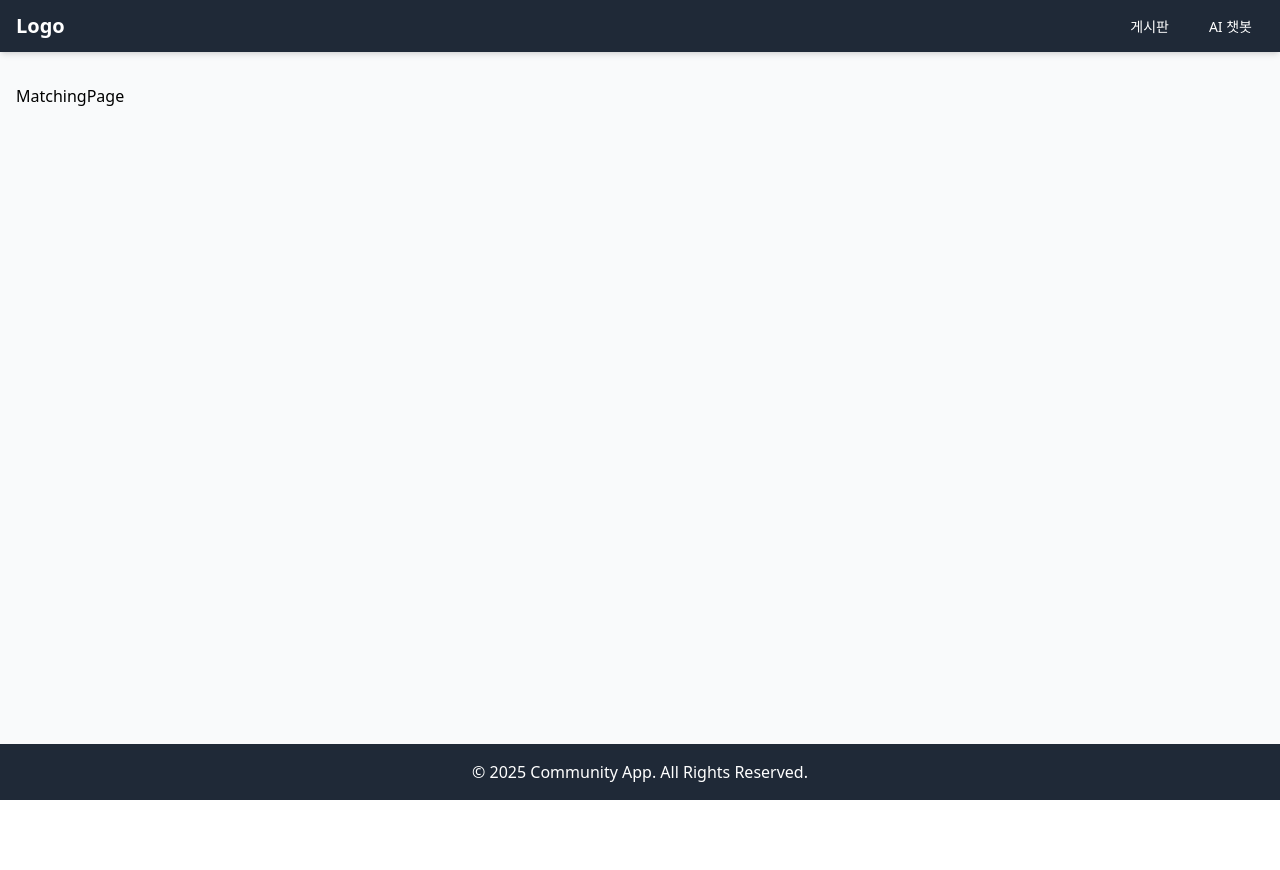
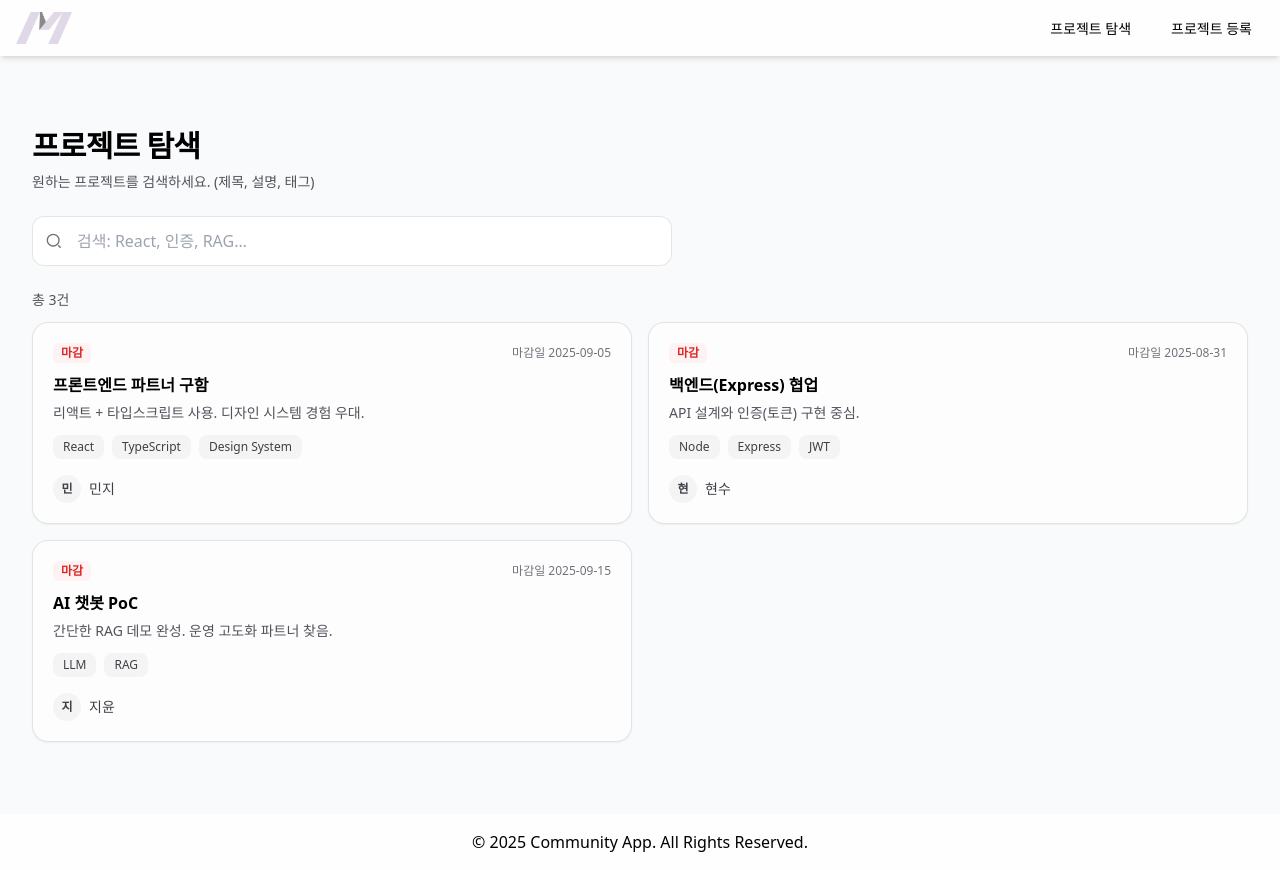
Before and after one commit to yurim6858/meom_front, a React (Vite) app in the folder moem-app/: page / in a window 1280 px wide. Before the commit the page ends 800 px from the top, so only its background shows below. Built offline with nearby package versions, Linux system fonts and the light colour scheme.

Commit message:
feat: 매칭페이지 > 프로젝트 탐색 초기 구현현

```diff
--- a/moem-app/src/components/layouts/Footer.jsx
+++ b/moem-app/src/components/layouts/Footer.jsx
@@ -1,6 +1,6 @@
 function Footer() {
     return (
-        <footer className="py-4 bg-gray-800 text-white">
+        <footer className="py-4 bg-white/80 dark:text-zinc-100 shadow-md">
             <div className="container mx-auto text-center">
                 <span>© 2025 Community App. All Rights Reserved.</span>
             </div>
--- a/moem-app/src/components/layouts/Navigation.jsx
+++ b/moem-app/src/components/layouts/Navigation.jsx
@@ -2,17 +2,19 @@ import { Link } from 'react-router-dom';
 
 function Navigation() {
     return (
-        <nav className="bg-gray-800 text-white shadow-md">
-            <div className="container mx-auto px-4">
+        <nav className="bg-white/80 dark:text-zinc-100 shadow-md">
+            <div className="container max-w-[1280px] mx-auto px-4">
                 <div className="flex justify-between items-center py-3">
-                    <Link className="text-xl font-bold hover:text-gray-300" to="/">Logo</Link>
+                    <Link to="/" className="inline-flex items-center">
+                        <img src={`${import.meta.env.BASE_URL}image.png`} alt="Logo" className="h-8 w-auto" />
+                    </Link>
 
                     <ul className="flex items-center space-x-4">
                         <li>
-                            <Link className="px-3 py-2 rounded-md text-sm font-medium hover:bg-gray-700" to="#">게시판</Link>
+                            <Link className="px-3 py-2 rounded-md text-sm font-medium hover:bg-white/80" to="#">프로젝트 탐색</Link>
                         </li>
                         <li>
-                            <Link className="px-3 py-2 rounded-md text-sm font-medium hover:bg-gray-700" to="#">AI 챗봇</Link>
+                            <Link className="px-3 py-2 rounded-md text-sm font-medium hover:bg-white/80" to="#">프로젝트 등록</Link>
                         </li>
                     </ul>
                 </div>
--- a/moem-app/src/pages/MatchingPage.jsx
+++ b/moem-app/src/pages/MatchingPage.jsx
@@ -1,9 +1,169 @@
-import React from 'react'
+import React, { useMemo, useState } from "react";
+import { useNavigate } from "react-router-dom";
+
+// 예시 데이터: 마감일(deadline)과 작성자(user) 추가
+const MOCK_POSTS = [
+  {
+    id: 1,
+    title: "프론트엔드 파트너 구함",
+    desc: "리액트 + 타입스크립트 사용. 디자인 시스템 경험 우대.",
+    tags: ["React", "TypeScript", "Design System"],
+    deadline: "2025-09-05", // YYYY-MM-DD
+    user: { name: "민지" },
+  },
+  {
+    id: 2,
+    title: "백엔드(Express) 협업",
+    desc: "API 설계와 인증(토큰) 구현 중심.",
+    tags: ["Node", "Express", "JWT"],
+    deadline: "2025-08-31",
+    user: { name: "현수" },
+  },
+  {
+    id: 3,
+    title: "AI 챗봇 PoC",
+    desc: "간단한 RAG 데모 완성. 운영 고도화 파트너 찾음.",
+    tags: ["LLM", "RAG"],
+    deadline: "2025-09-15",
+    user: { name: "지윤" },
+  },
+];
+
+// D-Day 계산 유틸
+const getDday = (dateStr) => {
+  const today = new Date();
+  today.setHours(0, 0, 0, 0);
+  const due = new Date(dateStr);
+  due.setHours(0, 0, 0, 0);
+
+  const diff = Math.floor((due - today) / (1000 * 60 * 60 * 24));
+  if (diff < 0) return { label: "마감", tone: "text-red-600 bg-red-50 dark:bg-red-900/20" };
+  if (diff === 0) return { label: "D-day", tone: "text-orange-600 bg-orange-50 dark:bg-orange-900/20" };
+  return { label: `D-${diff}`, tone: "text-emerald-600 bg-emerald-50 dark:bg-emerald-900/20" };
+};
+
+// 이니셜 뱃지
+const InitialBadge = ({ name }) => {
+  const initial = name?.[0] ?? "?";
+  return (
+    <div className="flex h-7 w-7 items-center justify-center rounded-full bg-zinc-100 text-xs font-semibold text-zinc-700 dark:bg-zinc-800 dark:text-zinc-200">
+      {initial}
+    </div>
+  );
+};
 
 const MatchingPage = () => {
+  const [q, setQ] = useState("");
+  const [posts] = useState(MOCK_POSTS);
+  const navigate = useNavigate();
+
+  const filtered = useMemo(() => {
+    const needle = q.trim().toLowerCase();
+    if (!needle) return posts;
+    return posts.filter((p) => {
+      const inTitle = p.title.toLowerCase().includes(needle);
+      const inDesc = p.desc.toLowerCase().includes(needle);
+      const inTags = p.tags.some((t) => t.toLowerCase().includes(needle));
+      return inTitle || inDesc || inTags;
+    });
+  }, [q, posts]);
+
   return (
-    <div>MatchingPage</div>
-  )
-}
+    <section id="explore" className="scroll-mt-[72px]">
+      <div className="container max-w-[1280px] mx-auto px-4 py-8 sm:py-10">
+        {/* 헤더 */}
+        <div className="mb-6">
+          <h1 className="text-2xl font-bold tracking-tight sm:text-3xl">프로젝트 탐색</h1>
+          <p className="mt-2 text-sm text-zinc-600 dark:text-zinc-300">원하는 프로젝트를 검색하세요. (제목, 설명, 태그)</p>
+        </div>
 
-export default MatchingPage
+        {/* 검색 */}
+        <div className="mb-6">
+          <div className="relative w-full sm:max-w-[560px] md:max-w-[640px]">
+            <svg
+              className="pointer-events-none absolute left-3 top-1/2 h-5 w-5 -translate-y-1/2 text-zinc-500"
+              viewBox="0 0 24 24"
+              fill="none"
+              stroke="currentColor"
+              strokeWidth="1.6"
+              aria-hidden="true"
+            >
+              <circle cx="11" cy="11" r="7" />
+              <path d="M20 20 L17 17" />
+            </svg>
+            <input
+              value={q}
+              onChange={(e) => setQ(e.target.value)}
+              placeholder="검색: React, 인증, RAG…"
+              aria-label="프로젝트 검색"
+              className="w-full rounded-xl border border-black/10 bg-white py-3 pl-11 pr-3 text-base outline-none transition focus:ring-2 focus:ring-black/10 dark:border-white/10 dark:bg-zinc-900"
+            />
+          </div>
+        </div>
+
+        {/* 결과 카운트 */}
+        <div className="mb-3 text-sm text-zinc-600 dark:text-zinc-400">
+          총 <span className="font-medium">{filtered.length}</span>건
+        </div>
+
+        {/* 리스트: 항상 2열 */}
+        {filtered.length === 0 ? (
+          <div className="rounded-2xl border border-dashed border-black/10 p-10 text-center text-sm text-zinc-500 dark:border-white/10">
+            조건에 맞는 공고가 없어요.
+          </div>
+        ) : (
+          <ul className="grid grid-cols-1 gap-4 sm:grid-cols-2">
+            {filtered.map((p) => {
+              const d = getDday(p.deadline);
+              return (
+                <li
+                  key={p.id}
+                  role="button"
+                  tabIndex={0}
+                  onClick={() => navigate(`/project/${p.id}`)}
+                  onKeyDown={(e) => e.key === "Enter" && navigate(`/project/${p.id}`)}
+                  className="group cursor-pointer rounded-2xl border border-black/10 bg-white/60 p-5 shadow-sm backdrop-blur transition hover:-translate-y-0.5 hover:shadow-md dark:border-white/10 dark:bg-zinc-900/60"
+                >
+                  {/* 상단: D-day / 마감일 */}
+                  <div className="mb-3 flex items-center justify-between">
+                    <span className={`rounded-md px-2 py-0.5 text-xs font-semibold ${d.tone}`}>{d.label}</span>
+                    <span className="text-xs text-zinc-500 dark:text-zinc-400">
+                      마감일 <span className="font-medium">{p.deadline}</span>
+                    </span>
+                  </div>
+
+                  {/* 제목/설명 */}
+                  <h3 className="text-base font-semibold leading-tight">{p.title}</h3>
+                  <p className="mt-2 text-sm text-zinc-600 dark:text-zinc-300">{p.desc}</p>
+
+                  {/* 태그 */}
+                  <div className="mt-3 flex flex-wrap gap-2">
+                    {p.tags.map((t) => (
+                      <span
+                        key={t}
+                        className="rounded-lg bg-zinc-100 px-2.5 py-1 text-xs text-zinc-700 transition group-hover:bg-zinc-200 dark:bg-zinc-800 dark:text-zinc-200 dark:group-hover:bg-zinc-700"
+                      >
+                        {t}
+                      </span>
+                    ))}
+                  </div>
+
+                  {/* 하단: 작성자 */}
+                  <div className="mt-4 flex items-center justify-between">
+                    <div className="flex items-center gap-2">
+                      <InitialBadge name={p.user?.name} />
+                      <span className="text-sm text-zinc-700 dark:text-zinc-200">{p.user?.name ?? "알 수 없음"}</span>
+                    </div>
+                    <div className="text-xs text-zinc-500 opacity-0 transition group-hover:opacity-100">클릭해서 상세보기 →</div>
+                  </div>
+                </li>
+              );
+            })}
+          </ul>
+        )}
+      </div>
+    </section>
+  );
+};
+
+export default MatchingPage;
```
Also changed, not shown: moem-app/public/image.png (renamed from moem-app/src/assets/image.png).
